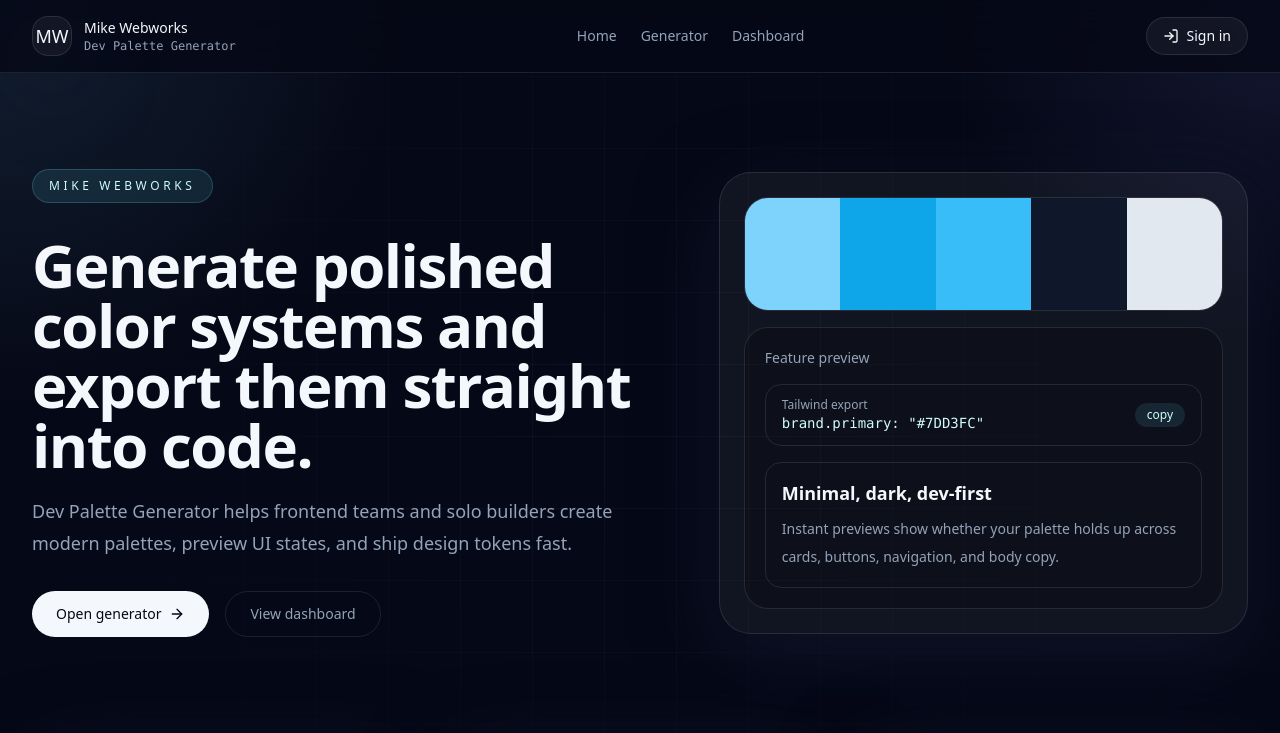
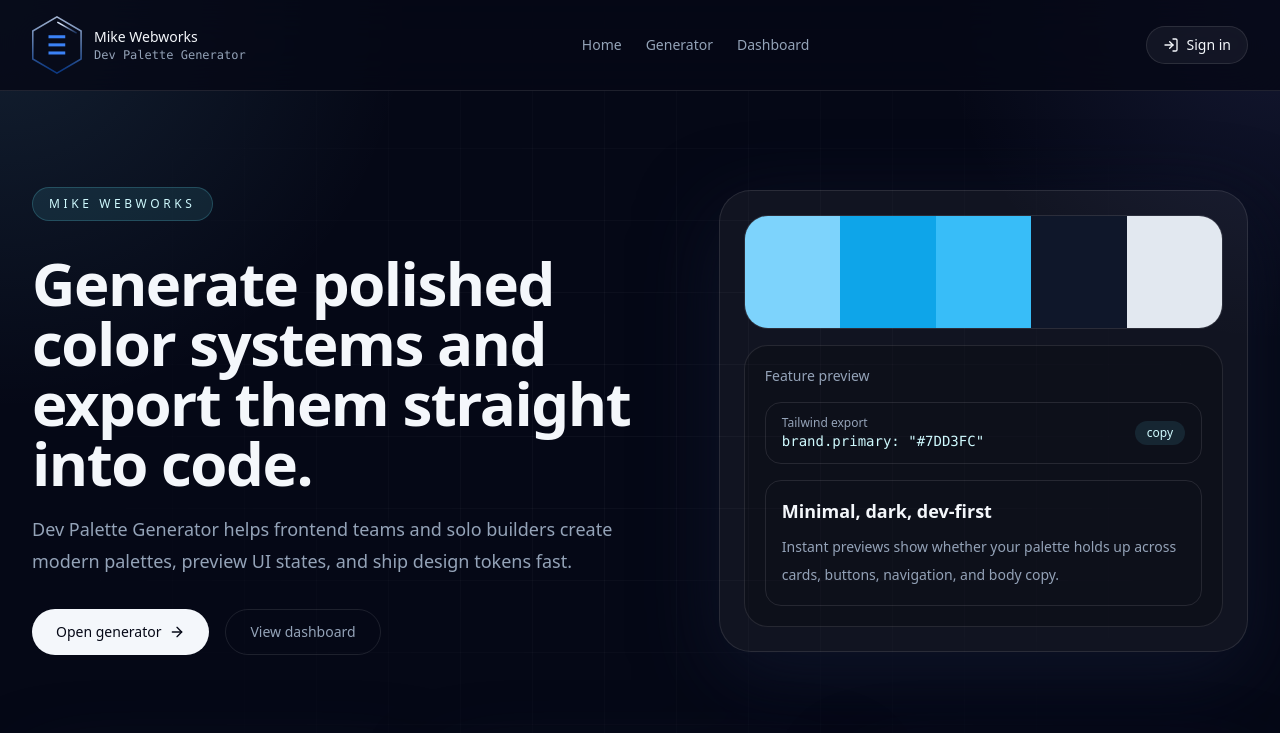
Before and after one commit to mstobrawa/mikewebworks-dev-palette, a Next.js app: page / in a window 1280 px wide. Shown: the top 733 px of the page. Built offline with nearby package versions, Linux system fonts and the light colour scheme; no server answers.

Commit message:
prepare for deploy

```diff
--- a/components/site-navbar.tsx
+++ b/components/site-navbar.tsx
@@ -1,28 +1,43 @@
 import Link from "next/link";
 import { AuthButton } from "@/components/auth-button";
+import Image from "next/image";
+import type { Route } from "next";
 
-const links = [
+const links: { href: Route; label: string }[] = [
   { href: "/", label: "Home" },
   { href: "/generator", label: "Generator" },
-  { href: "/dashboard", label: "Dashboard" }
+  { href: "/dashboard", label: "Dashboard" },
 ];
 
 export function SiteNavbar() {
   return (
     <header className="sticky top-0 z-50 border-b border-white/10 bg-canvas/80 backdrop-blur-xl">
       <div className="mx-auto flex max-w-7xl items-center justify-between px-6 py-4 lg:px-8">
-        <Link href="/" className="flex items-center gap-3 text-sm font-medium text-ink">
-          <span className="inline-flex h-10 w-10 items-center justify-center rounded-2xl border border-white/10 bg-white/5 text-lg shadow-panel">
-            MW
-          </span>
+        <Link
+          href="/"
+          className="flex items-center gap-3 text-sm font-medium text-ink"
+        >
+          <Image
+            src="/final-logo-small-svg.svg"
+            alt="Mike Webworks"
+            width={50}
+            height={40}
+          />
+
           <span>
             Mike Webworks
-            <span className="block font-mono text-xs text-muted">Dev Palette Generator</span>
+            <span className="block font-mono text-xs text-muted">
+              Dev Palette Generator
+            </span>
           </span>
         </Link>
         <nav className="hidden items-center gap-6 md:flex">
           {links.map((link) => (
-            <Link key={link.href} href={link.href} className="text-sm text-muted transition hover:text-ink">
+            <Link
+              key={link.href}
+              href={link.href}
+              className="text-sm text-muted transition hover:text-ink"
+            >
               {link.label}
             </Link>
           ))}
```
Also changed, not shown: public/final-logo-small-svg.svg (added), public/logo-svg.svg (added).
